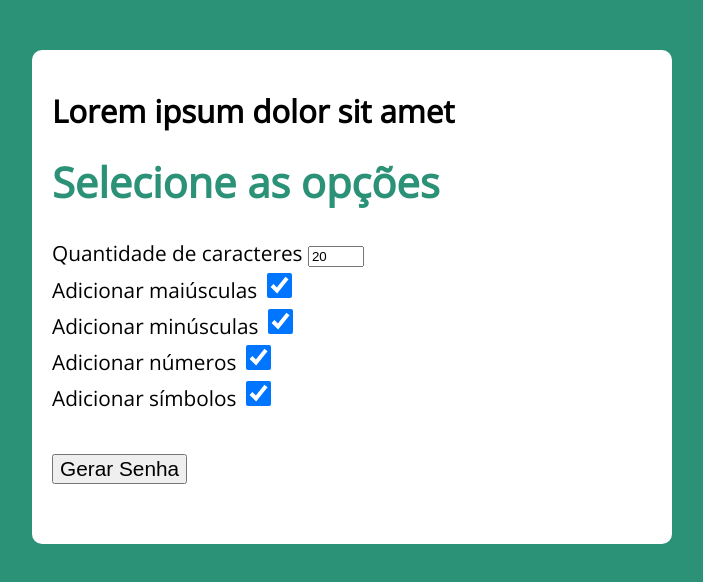
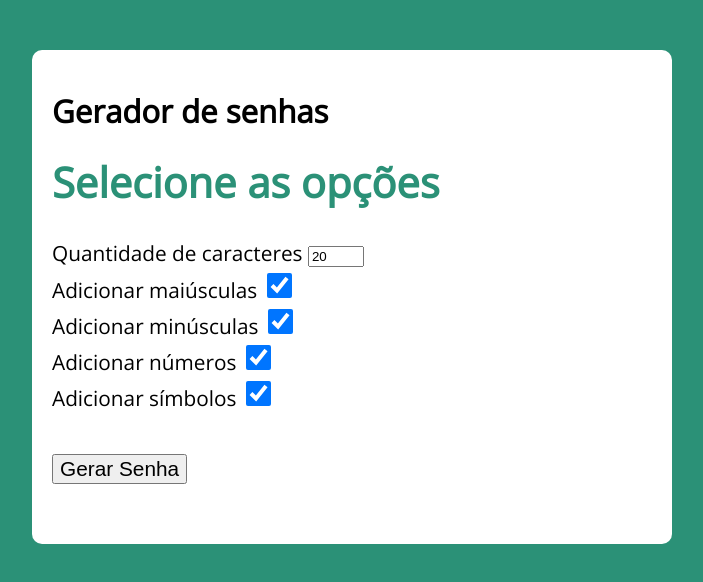
Before and after one commit to RafaelBig-BSI/geradorSenhas-js, a website built with webpack: page public/index.html in a window 1280 px wide. Shown: the whole page, without its empty margins (288-991 px from the left). Built offline with nearby package versions, Linux system fonts and the light colour scheme.

Commit message:
index.html updated

```diff
--- a/public/index.html
+++ b/public/index.html
@@ -4,12 +4,12 @@
     <meta charset="UTF-8">
     <meta http-equiv="X-UA-Compatible" content="IE=edge">
     <meta name="viewport" content="width=device-width, initial-scale=1.0">
-    <title>Modelo WebPack</title>
+    <title>Gerador de senhas</title>
 </head>
 <body>
 
     <section class="container">
-        <h1>Lorem ipsum dolor sit amet</h1>
+        <h1>Gerador de senhas</h1>
 
         <div class="senha-gerada">Selecione as opções</div>
 
```
